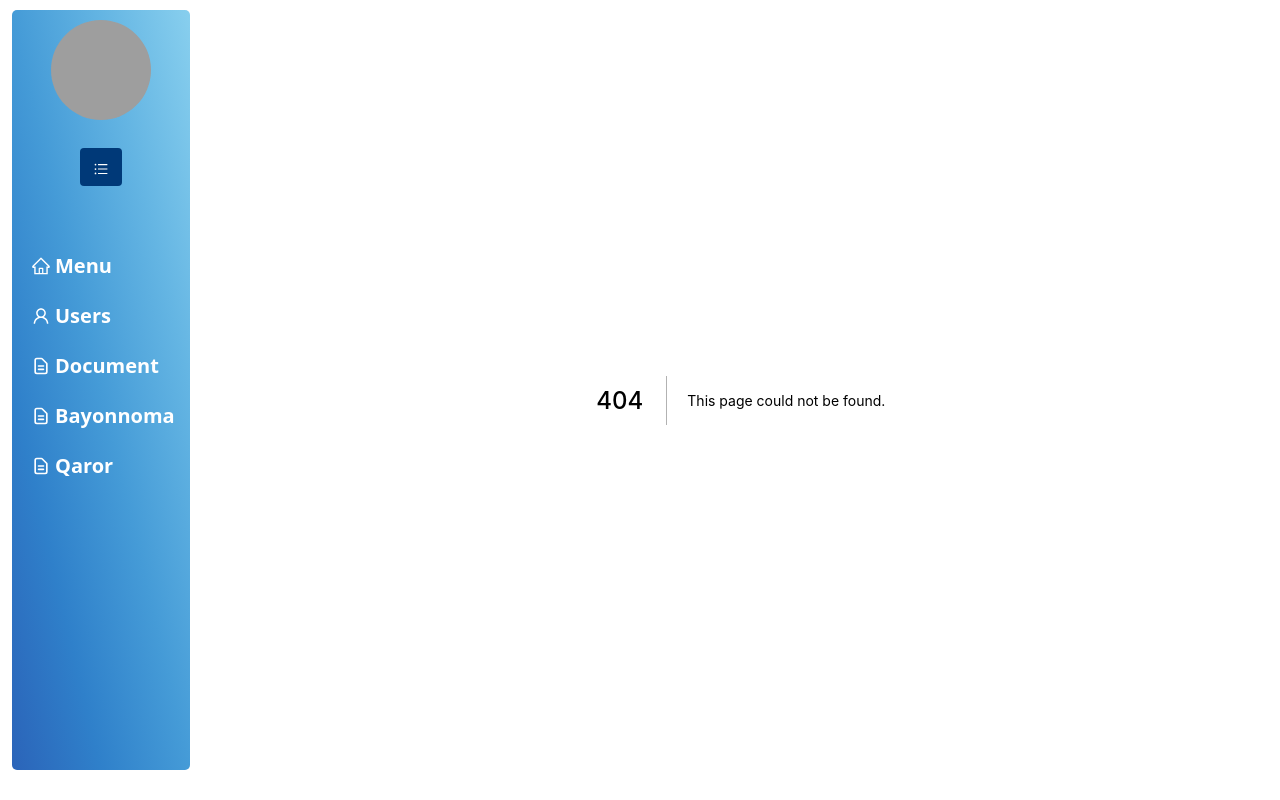
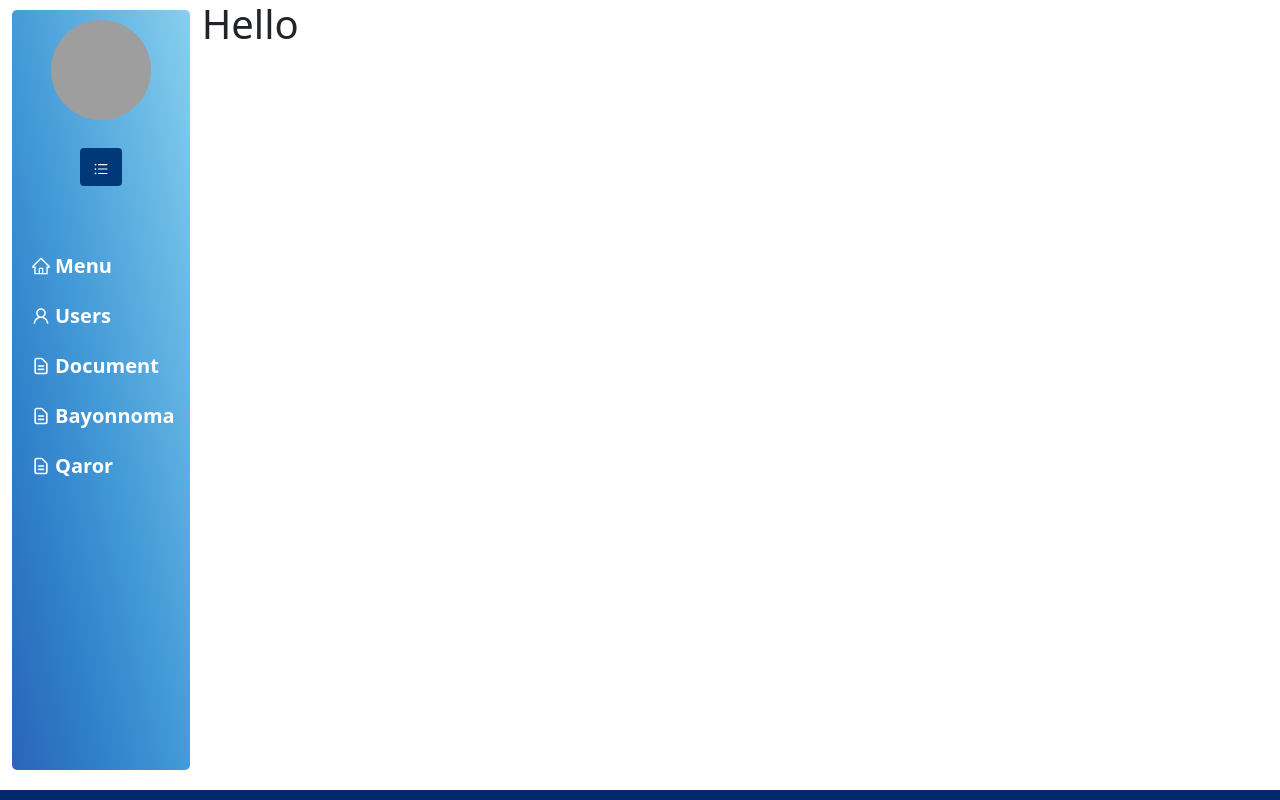
Before and after one commit to soffStudy/soliq, a Next.js app: page /test in a window 1280 px wide. Before the commit this address had no page. Shown: the top 800 px of the page. Built offline with nearby package versions, Linux system fonts and the light colour scheme; grey boxes are pictures that could not be loaded.

Commit message:
tekshiruv

```diff
--- /dev/null
+++ b/pages/test.js
@@ -0,0 +1,11 @@
+import React from 'react'
+
+const Test = () => {
+    return (
+        <div>
+            <h1>Hello</h1>
+        </div>
+    )
+}
+
+export default Test
```
Also changed, not shown: 1 other file (tests, documents, lock files or other folders).
